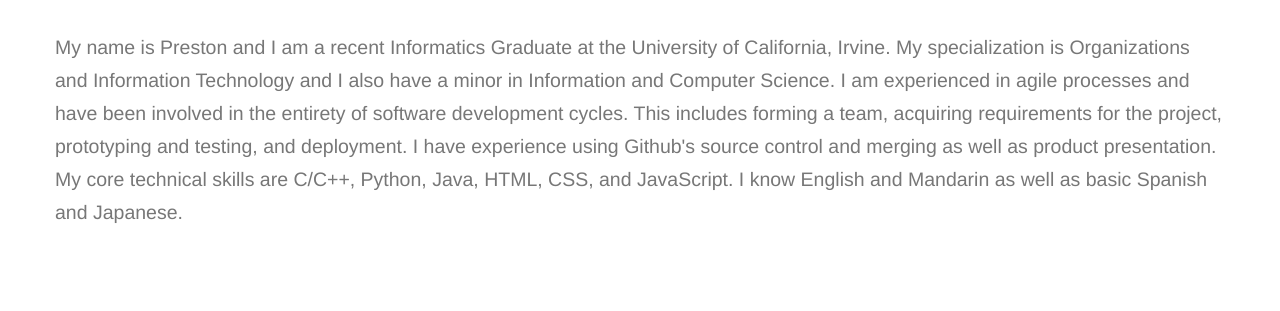
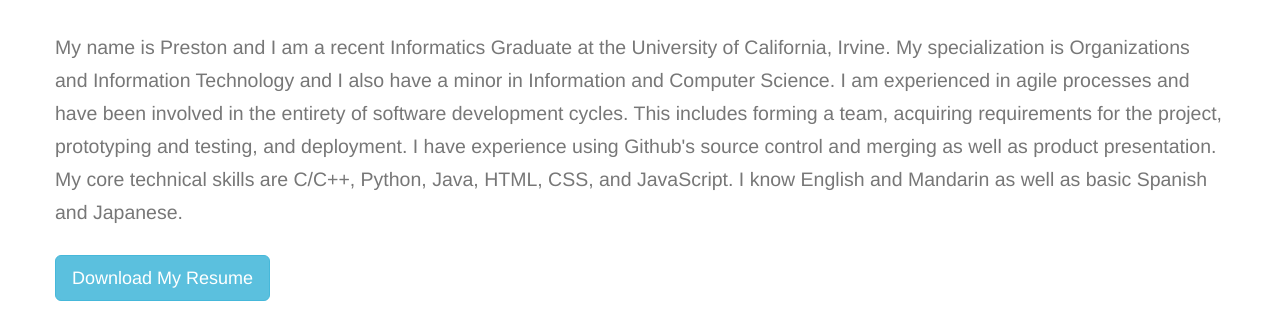
Before and after one commit to prestons517/prestons517.github.io, a plain HTML site: page index.html in a window 1280 px wide. Shown: the part 489-800 px from the top of the page. Drawn offline with nearby package versions, Linux system fonts and the light colour scheme.

Commit message:
added download resume

```diff
--- a/index.html
+++ b/index.html
@@ -74,6 +74,13 @@
     </div>
 
 </div>
+<br>
+<div class="container">
+    <div class="row">
+        <button class="btn btn-info btn-lg" onClick="location.href='resume.pdf'">Download My Resume</button>
+    </div>
+
+</div>
 
 
 
```
Also changed, not shown: 1 other file.
